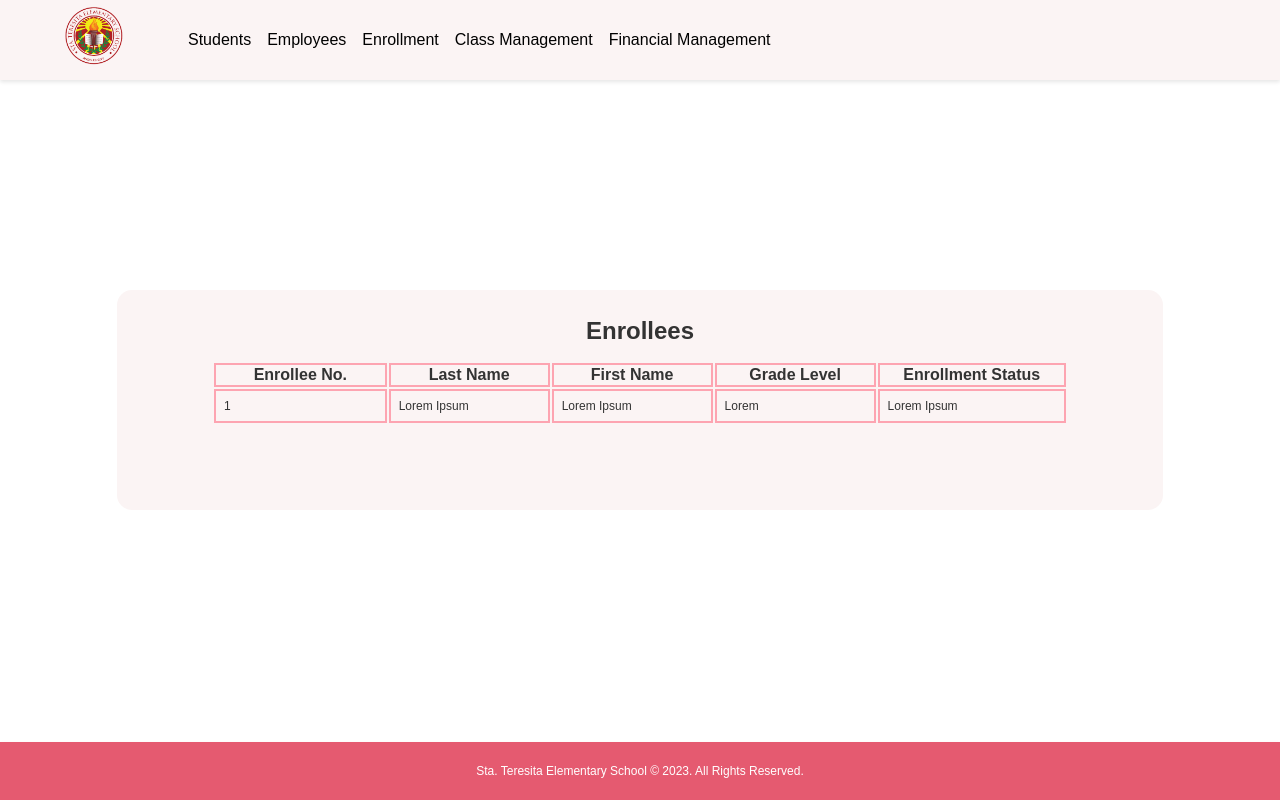
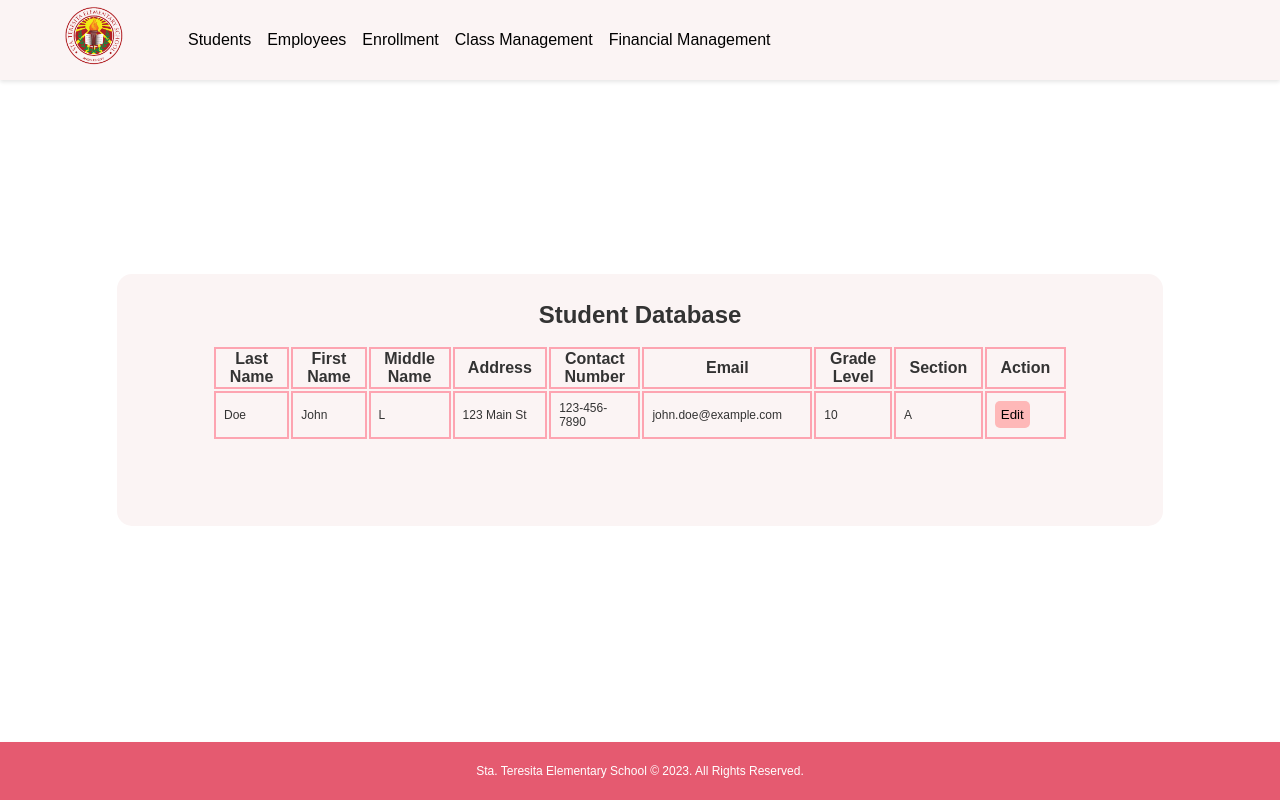
Before and after one commit to KurtRumbaua/WebSys_SRMS, a React (Create React App) app in the folder frontend/: page /student-database in a window 1280 px wide. Built offline with nearby package versions, Linux system fonts and the light colour scheme.

Commit message:
Initial Fix studentdatabase (Admin)

```diff
--- a/frontend/src/pages/adminviews/students-database.js
+++ b/frontend/src/pages/adminviews/students-database.js
@@ -1,75 +1,106 @@
-import React from "react";
-import "../../styles/enroll-students.css"; // Make sure to import the CSS file
-import logo from "../../assets/Schoollogo.png";
-import { NavLink } from "react-router-dom";
+import React, { useState } from 'react';
+import '../../styles/enroll-students.css';
+import logo from '../../assets/Schoollogo.png';
+import { NavLink } from 'react-router-dom';
 
 function StudentsDatabase() {
+    const [students, setStudents] = useState([
+        { id: 1, lastName: "Doe", firstName: "John", middleName: "L", address: "123 Main St", contactNumber: "123-456-7890", email: "john.doe@example.com", gradeLevel: "10", section: "A" }
+    ]);
+    const [editFormData, setEditFormData] = useState(null);
+    const [isEditing, setIsEditing] = useState(false);
+
+    const handleEditClick = (student) => {
+        setIsEditing(true);
+        setEditFormData({ ...student });
+    };
+
+    const handleCancel = () => {
+        setIsEditing(false);
+        setEditFormData(null);
+    };
+
+    const handleSave = (event) => {
+        event.preventDefault();
+        const updatedStudents = students.map(student => {
+            if (student.id === editFormData.id) {
+                return { ...editFormData };
+            }
+            return student;
+        });
+        setStudents(updatedStudents);
+        setIsEditing(false);
+    };
+
+    const handleChange = (event) => {
+        const { name, value } = event.target;
+        setEditFormData(prev => ({ ...prev, [name]: value }));
+    };
+
     return (
         <>
             <div className="admin-container">
                 <header className="admin-header">
                     <img className="home-logo" src={logo} alt="School Logo" />
-          <nav class="nav">
+                    <nav className="nav">
                         <ul>
-              <li>
-              <NavLink to="/student-database" activeClassName="active">
-                  Students
-                </NavLink>
-              </li>
-              <li>
-              <NavLink to="/employee-database" activeClassName="active">
-                  Employees
-                </NavLink>
-              </li>
-              <li>
-                <NavLink to="/enroll-student" activeClassName="active">
-                  Enrollment
-                </NavLink>
-              </li>
-              <li>
-              <NavLink to="/class-management" activeClassName="active">
-                  Class Management
-                </NavLink>
-              </li>
-              <NavLink to="/financial-management" activeClassName="active">
-                  Financial Management
-                </NavLink>
+                            <li><NavLink to="/student-database" activeClassName="active">Students</NavLink></li>
+                            <li><NavLink to="/employee-database" activeClassName="active">Employees</NavLink></li>
+                            <li><NavLink to="/enroll-student" activeClassName="active">Enrollment</NavLink></li>
+                            <li><NavLink to="/class-management" activeClassName="active">Class Management</NavLink></li>
+                            <li><NavLink to="/financial-management" activeClassName="active">Financial Management</NavLink></li>
                         </ul>
                     </nav>
                 </header>
             </div>
             <div className="enroll-students">
                 <div className="admin-content">
-        <h1>Enrollees</h1>
+                    <h1>Student Database</h1>
                     <table>
                         <thead>
                             <tr>
-              <th>Enrollee No.</th>
-              <th>Last Name</th>
-              <th>First Name</th>
-              <th>Grade Level</th>
-              <th>Enrollment Status</th>
+                                <th>Last Name</th><th>First Name</th><th>Middle Name</th>
+                                <th>Address</th><th>Contact Number</th><th>Email</th>
+                                <th>Grade Level</th><th>Section</th><th>Action</th>
                             </tr>
                         </thead>
                         <tbody>
-            {/* Example row (you can add more or integrate with data fetching logic) */}
-            <tr>
-              <td>1</td>
-              <td>Lorem Ipsum</td>
-              <td>Lorem Ipsum</td>
-              <td>Lorem</td>
-              <td>Lorem Ipsum</td>
+                            {students.map(student => (
+                                <tr key={student.id}>
+                                    <td>{student.lastName}</td>
+                                    <td>{student.firstName}</td>
+                                    <td>{student.middleName}</td>
+                                    <td>{student.address}</td>
+                                    <td>{student.contactNumber}</td>
+                                    <td>{student.email}</td>
+                                    <td>{student.gradeLevel}</td>
+                                    <td>{student.section}</td>
+                                    <td><button className="editStudentButton" onClick={() => handleEditClick(student)}>Edit</button></td>
                                 </tr>
-            {/* Repeat the <tr> block for more entries */}
+                            ))}
                         </tbody>
                     </table>
                 </div>
+                {isEditing && (
+                    <div className="editFormModal">
+                        <form onSubmit={handleSave}>
+                            <input type="text" name="lastName" value={editFormData.lastName} onChange={handleChange} placeholder="Last Name" style={{width:400}}/>
+                            <input type="text" name="firstName" value={editFormData.firstName} onChange={handleChange} placeholder="First Name" style={{width:400}}/>
+                            <input type="text" name="middleName" value={editFormData.middleName} onChange={handleChange} placeholder="Middle Name" style={{width:400}}/>
+                            <input type="text" name="address" value={editFormData.address} onChange={handleChange} placeholder="Address" style={{width:400}}/>
+                            <input type="text" name="contactNumber" value={editFormData.contactNumber} onChange={handleChange} placeholder="Contact Number" style={{width:400}}/>
+                            <input type="email" name="email" value={editFormData.email} onChange={handleChange} placeholder="Email" style={{width:400}}/>
+                            <input type="text" name="gradeLevel" value={editFormData.gradeLevel} onChange={handleChange} placeholder="Grade Level" style={{width:400}}/>
+                            <input type="text" name="section" value={editFormData.section} onChange={handleChange} placeholder="Section" style={{width:400}}/>
+                            <button type="submit">Save</button>
+                            <button onClick={handleCancel}>Cancel</button>
+                        </form>
                     </div>
-      <div>
+                )}
+            </div>
             <footer className="admin-footer">
                 <p>Sta. Teresita Elementary School © 2023. All Rights Reserved.</p>
             </footer>
-      </div>
         </>
     );
 }
--- a/frontend/src/styles/enroll-students.css
+++ b/frontend/src/styles/enroll-students.css
@@ -194,3 +194,22 @@
 .dropdown-arrow {
   font-size: 10px;
 }
+.editStudentButton {
+  background-color: rgb(254, 184, 184);
+  padding: 6px;
+  border-radius: 5px;
+  border: none;
+}
+
+.editFormModal {
+  position: absolute;
+  top: 20%;
+  left: 10px;
+  min-width: 10px;
+  height: fit-content;
+  padding: 10px;
+  background-color: white;
+  display: flex;
+  justify-content: center;
+  align-items: center;
+}
```
Lines whose indentation alone changed are shown as unchanged.
